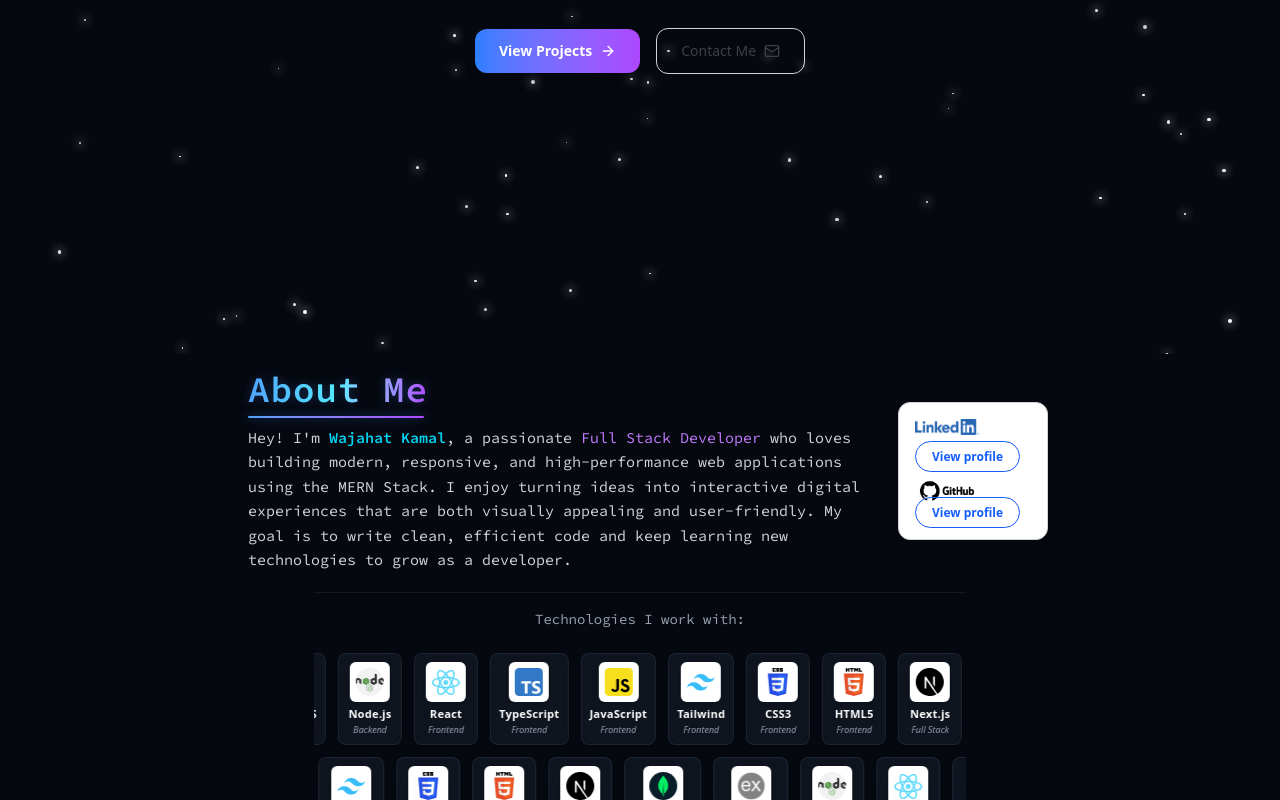
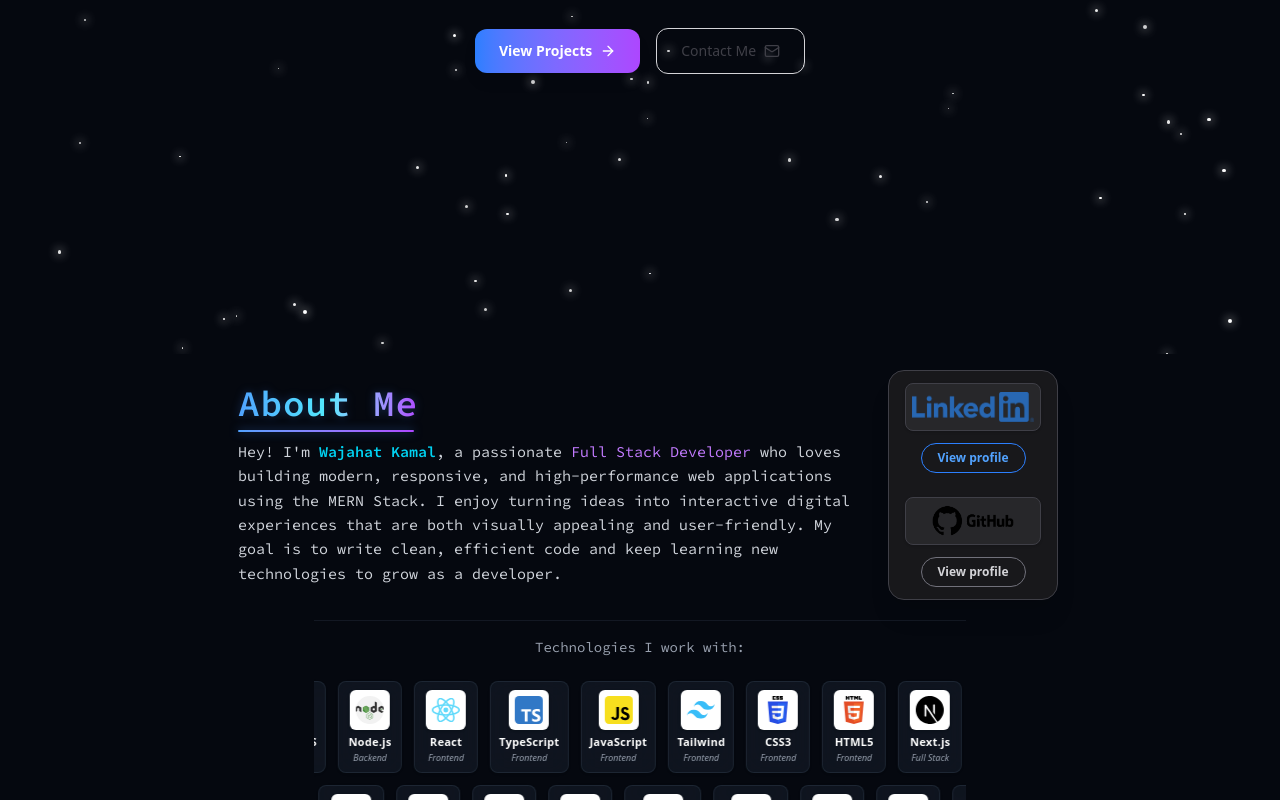
Before and after one commit to wajahat-kamal/Dev-Portfolio, a React (Vite) app: page / in a window 1280 px wide. Shown: the part 446-1246 px from the top of the page. Built offline with nearby package versions, Linux system fonts and the light colour scheme.

Commit message:
Refactor AboutSection: enhance layout and styling for LinkedIn and GitHub buttons, improving visual consistency and user interaction.

```diff
--- a/src/components/AboutSection.jsx
+++ b/src/components/AboutSection.jsx
@@ -1,8 +1,8 @@
 "use client";
 import React from "react";
 import SkillsSection from "./SkillsSection";
-import liLogo  from "../assets/linkedin-logo.png"
-import giLogo  from "../assets/github-logo.png"
+import liLogo from "../assets/linkedin-logo.png";
+import giLogo from "../assets/github-logo.png";
 
 export const AboutSection = () => {
   return (
@@ -36,38 +36,64 @@ export const AboutSection = () => {
           </p>
         </div>
 
-        <div className="bg-white dark:bg-zinc-900 text-black dark:text-white border border-zinc-300 dark:border-zinc-700 shadow-lg rounded-xl w-full sm:w-[150px]">
-          <div className="flex flex-col items-start justify-start p-4 gap-2">
-            {/* LinkedIn Button */}
-            <div>
-              <div className="w-16 h-16 -mb-10 overflow-hidden">
+        <div
+          className="w-full sm:w-[170px] rounded-2xl
+                bg-zinc-900 backdrop-blur
+                border border-zinc-700
+                shadow-xl p-3"
+        >
+          <div className="flex flex-col gap-6">
+            {/* LinkedIn */}
+            <div className="flex flex-col items-center gap-3">
+              <div
+                className="w-[95%] h-12 rounded-lg
+                      bg-zinc-800
+                      border border-zinc-700
+                      shadow-sm flex items-center justify-center"
+              >
                 <img
                   src={liLogo}
-                  alt="Linkedin Icon"
-                  className="object-cover"
+                  alt="LinkedIn"
+                  className="w-[90%] h-12 object-contain"
                 />
               </div>
+
               <a
                 href="https://www.linkedin.com/in/wajahat-kamal/"
                 target="_blank"
-                className="mt-1 px-4 py-1.5 border border-blue-600 dark:border-gray-400 text-blue-600 rounded-full text-xs font-semibold hover:bg-zinc-800 hover:text-zinc-100 transition-colors"
+                rel="noopener noreferrer"
+                className="px-4 py-1.5 text-xs font-semibold rounded-full
+                   border border-blue-500 text-blue-400
+                   hover:bg-blue-500 hover:text-white
+                   transition-all duration-200"
               >
                 View profile
               </a>
             </div>
 
-            <div>
-              <div className="w-16 h-16 -mb-10 overflow-hidden">
+            {/* GitHub */}
+            <div className="flex flex-col items-center gap-3">
+              <div
+                className="w-[95%] h-12 rounded-lg
+                 bg-zinc-800
+                 border border-zinc-700
+                 shadow-sm flex items-center justify-center"
+              >
                 <img
                   src={giLogo}
-                  alt="Linkedin Icon"
-                  className="object-cover"
+                  alt="GitHub"
+                  className="w-full h-12 object-contain"
                 />
               </div>
+
               <a
-                href="https://www.linkedin.com/in/wajahat-kamal/"
+                href="https://github.com/wajahat-kamal"
                 target="_blank"
-                className="mt-1 px-4 py-1.5 border border-blue-600 dark:border-gray-400 text-blue-600 rounded-full text-xs font-semibold hover:bg-zinc-800 hover:text-zinc-100 transition-colors"
+                rel="noopener noreferrer"
+                className="px-4 py-1.5 text-xs font-semibold rounded-full
+                   border border-zinc-500 text-zinc-300
+                   hover:bg-zinc-700 hover:text-white
+                   transition-all duration-200"
               >
                 View profile
               </a>
```
